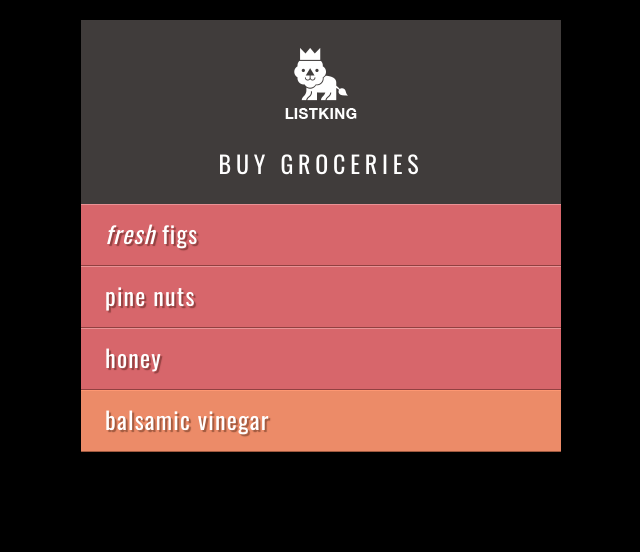
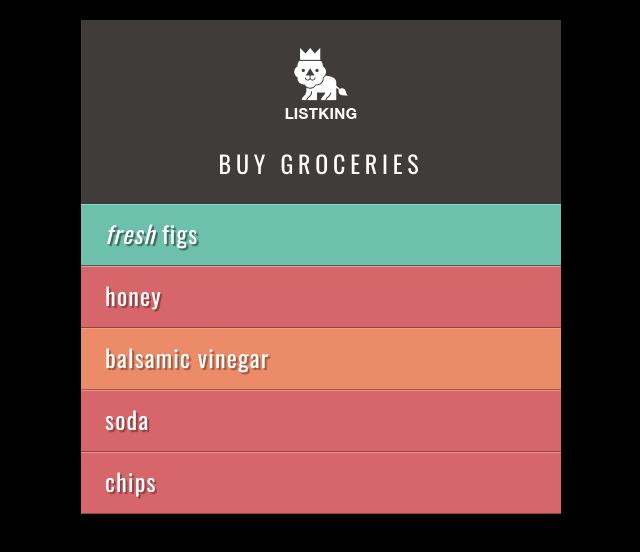
Before and after one commit to 2025E-Zealand/javascriptdomintro-pawfri, a plain HTML site: page index.html in a window 1280 px wide. Shown: the whole page, without its empty margins (319-959 px from the left). Drawn offline with nearby package versions, Linux system fonts and the light colour scheme.

Commit message:
Task 2 Find specific items and change attributes

```diff
--- a/index.html
+++ b/index.html
@@ -14,6 +14,8 @@
         <li id="two" class="hot">pine nuts</li>
         <li id="three" class="hot">honey</li>
         <li id="four">balsamic vinegar</li>
+        <li id="five" class="unhealthy">soda</li>
+        <li id="six" class="unhealthy">chips</li>
       </ul>
     </div>
     <script src="js/list.js"></script>
--- a/js/list.js
+++ b/js/list.js
@@ -15,4 +15,21 @@ console.log(myList)
 let myClass = document.getElementsByClassName("hot")
 console.log(myClass)
 
+// TASK 2
+
+// Find a specific item, change the “class” attribute on this item
+let changeAttribute = document.getElementById("one");
+changeAttribute.setAttribute("class","cool");
+
+// Find a specific item, add the attribute hidden= true” to hide the element I the browser
+// Hidden id 'two': pine nuts
+let hideAttribute = document.getElementById("two");
+hideAttribute.hidden = true;
+
+// Find a specific nodes, e.g. all items with class=” unhealty try to change the class attribute
+let UnhealthyItem = Array.from(document.getElementsByClassName("unhealthy"));
+
+UnhealthyItem[0].setAttribute("class", "hot");
+UnhealthyItem[1].setAttribute("class", "hot");
+
 console.log("slut på JavaScript")
```
Also changed, not shown: 1 other file.
